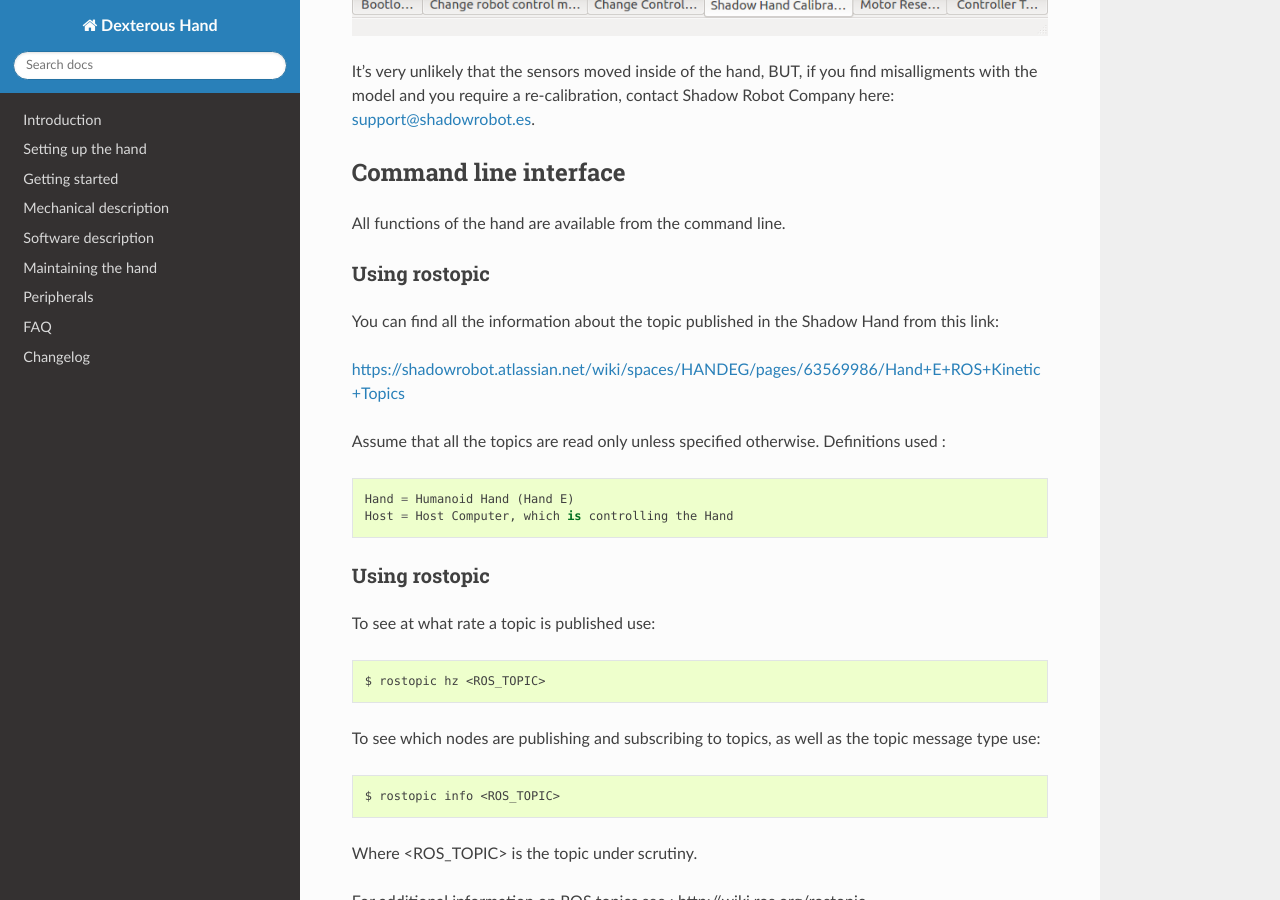
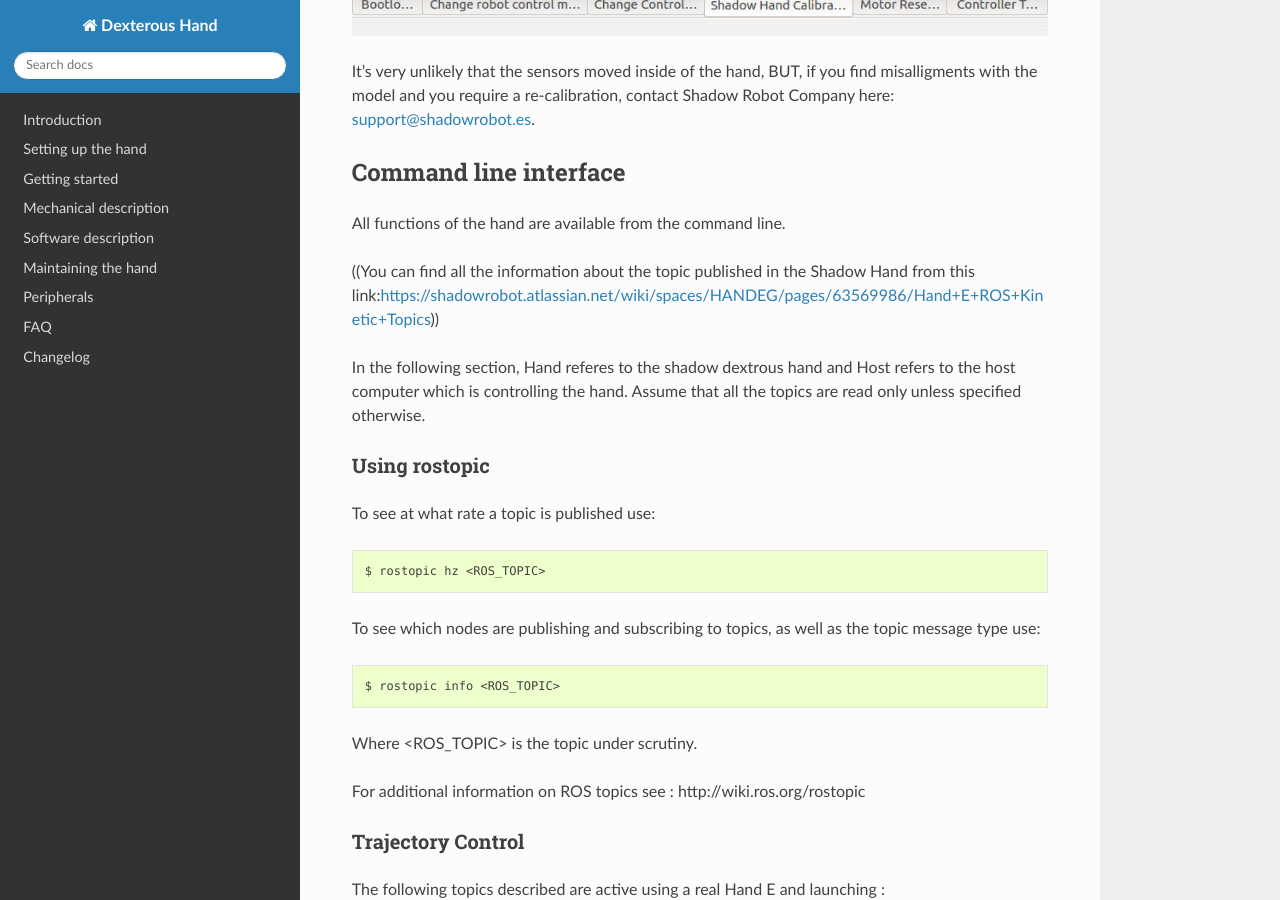
Before and after one commit to shadow-robot/sr_dexterous_hand_documentation, a Sphinx documentation site: the page built from docs/user_guide/3_getting_started.md, in a window 1280 px wide and 900 px high, scrolled down 14368 px. Built offline with Sphinx 7.4.7 and the Read the Docs theme 2.0.0, drawn with Linux system fonts in a browser that asks for light colours.

Commit message:
adding topics section..

```diff
--- a/docs/user_guide/3_getting_started.md
+++ b/docs/user_guide/3_getting_started.md
@@ -445,17 +445,10 @@ This plugin is used internally by Shadow to calibrate the raw data from the posi
 
 ## Command line interface
 All functions of the hand are available from the command line.
-### Using rostopic
 
-You can find all the information about the topic published in the Shadow Hand from this link:
+((You can find all the information about the topic published in the Shadow Hand from this link:<https://shadowrobot.atlassian.net/wiki/spaces/HANDEG/pages/63569986/Hand+E+ROS+Kinetic+Topics>))
 
-<https://shadowrobot.atlassian.net/wiki/spaces/HANDEG/pages/63569986/Hand+E+ROS+Kinetic+Topics>
-
-Assume that all the topics are read only unless specified otherwise.
-Definitions used :
-
-    Hand = Humanoid Hand (Hand E)
-    Host = Host Computer, which is controlling the Hand
+In the following section, Hand referes to the shadow dextrous hand and Host refers to the host computer which is controlling the hand. Assume that all the topics are read only unless specified otherwise.
 
 ### Using rostopic
 To see at what rate a topic is published use:
```
